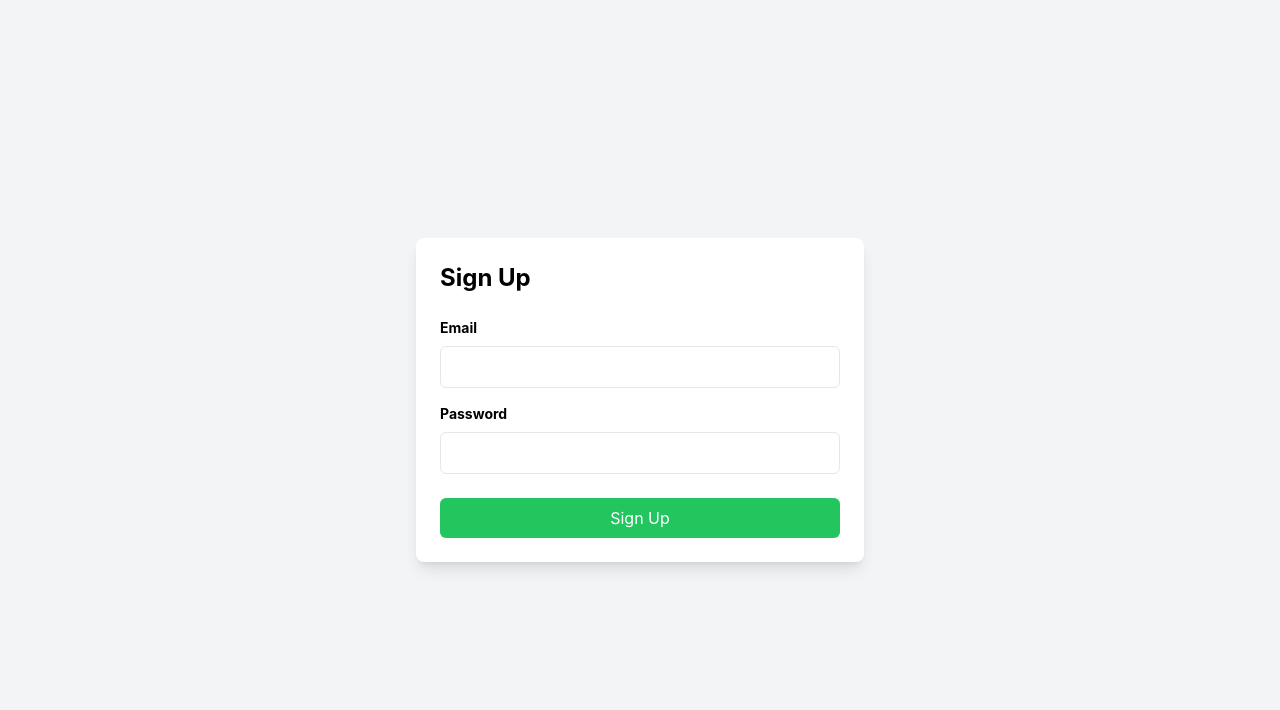
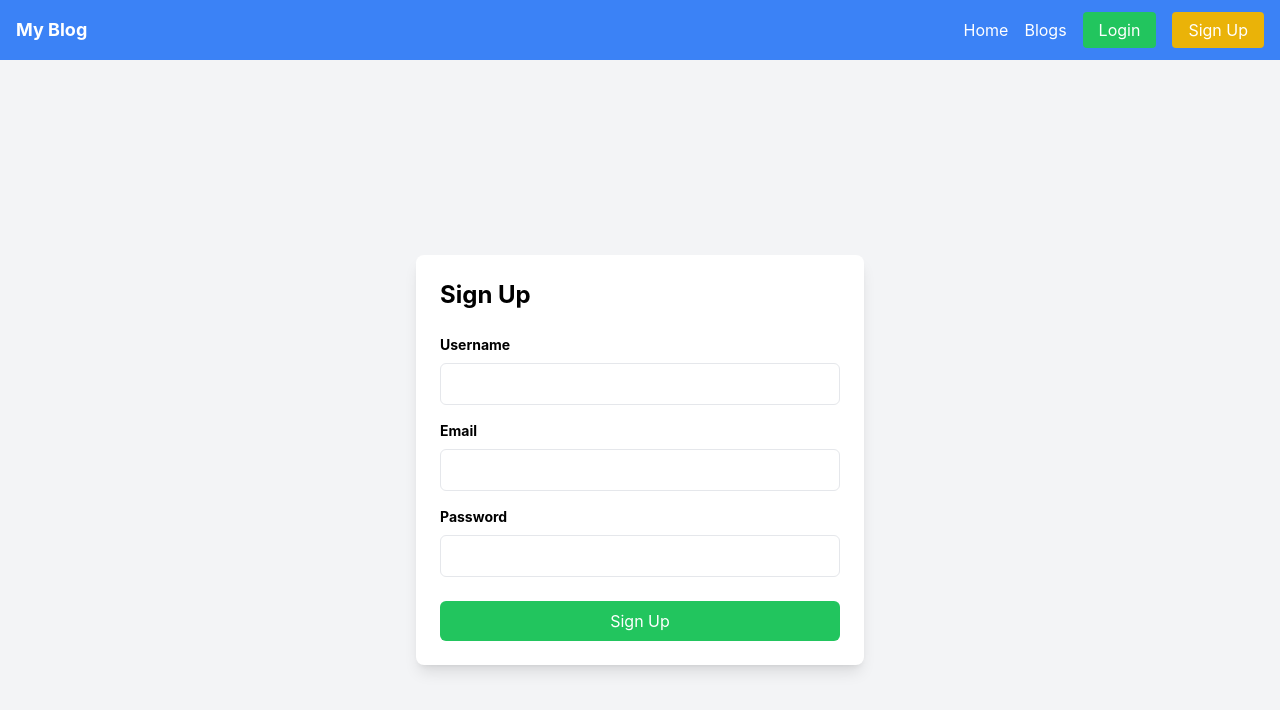
Before and after one commit to GhadaRV/personal-blog-app-react, a React (Create React App) app in the folder personal-blog/: page /signup in a window 1280 px wide. Shown: the top 710 px of the page. Built offline with nearby package versions, Linux system fonts and the light colour scheme.

Commit message:
some fixes and added navbar

```diff
--- a/personal-blog/src/App.js
+++ b/personal-blog/src/App.js
@@ -6,12 +6,14 @@ import SignUp from './pages/SignUp';
 import BlogList from './pages/BlogList';
 import BlogPost from './pages/BlogPost';
 import PostForm from './pages/PostForm';
+import Navbar from './components/Navbar'; // Adjust the path if needed
 
 
 
 function App() {
   return (
     <Router>
+      <Navbar /> {/* Add Navbar here */}
       <div className="App">
         <Routes>
           <Route path="/" element={<Home />} />
--- /dev/null
+++ b/personal-blog/src/components/Navbar.js
@@ -0,0 +1,47 @@
+import React from 'react';
+import { Link, useNavigate } from 'react-router-dom';
+
+const Navbar = () => {
+    const navigate = useNavigate();
+
+    const handleLogout = () => {
+        localStorage.removeItem('token');
+        navigate('/login');
+    };
+
+    const token = localStorage.getItem('token');
+
+    return (
+        <nav className="bg-blue-500 p-4 shadow-md">
+            <div className="container mx-auto flex justify-between items-center">
+                <div className="text-white text-lg font-bold">
+                    <Link to="/" className="hover:text-gray-300">My Blog</Link>
+                </div>
+
+                <div className="space-x-4">
+                    <Link to="/" className="text-white hover:text-gray-300">Home</Link>
+                    <Link to="/bloglist" className="text-white hover:text-gray-300">Blogs</Link>
+                    {token ? (
+                        <button
+                            onClick={handleLogout}
+                            className="bg-red-500 text-white py-2 px-4 rounded hover:bg-red-700"
+                        >
+                            Logout
+                        </button>
+                    ) : (
+                        <>
+                            <Link to="/login" className="bg-green-500 text-white py-2 px-4 rounded hover:bg-green-700">
+                                Login
+                            </Link>
+                            <Link to="/signup" className="bg-yellow-500 text-white py-2 px-4 rounded hover:bg-yellow-600">
+                                Sign Up
+                            </Link>
+                        </>
+                    )}
+                </div>
+            </div>
+        </nav>
+    );
+};
+
+export default Navbar;
--- a/personal-blog/src/pages/SignUp.js
+++ b/personal-blog/src/pages/SignUp.js
@@ -3,6 +3,7 @@ import { useNavigate } from 'react-router-dom';
 
 const SignUp = () => {
     const [email, setEmail] = useState('');
+    const [username, setUsername] = useState('');
     const [password, setPassword] = useState('');
     const navigate = useNavigate();
 
@@ -14,7 +15,7 @@ const SignUp = () => {
             headers: {
                 'Content-Type': 'application/json',
             },
-            body: JSON.stringify({ email, password }),
+            body: JSON.stringify({ email, username, password }),
         });
 
         if (response.ok) {
@@ -30,6 +31,17 @@ const SignUp = () => {
             <div className="w-full max-w-md bg-white rounded-lg p-6 shadow-lg">
                 <h2 className="text-2xl font-bold mb-6">Sign Up</h2>
                 <form onSubmit={handleSubmit}>
+
+                    <div className="mb-4">
+                        <label className="block text-sm font-bold mb-2">Username</label>
+                        <input
+                            type="string"
+                            value={username}
+                            onChange={(e) => setUsername(e.target.value)}
+                            className="w-full px-3 py-2 border rounded-md focus:outline-none"
+                            required
+                        />
+                    </div>
                     <div className="mb-4">
                         <label className="block text-sm font-bold mb-2">Email</label>
                         <input
```
